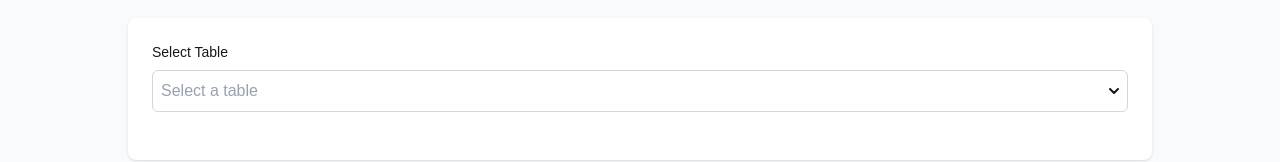
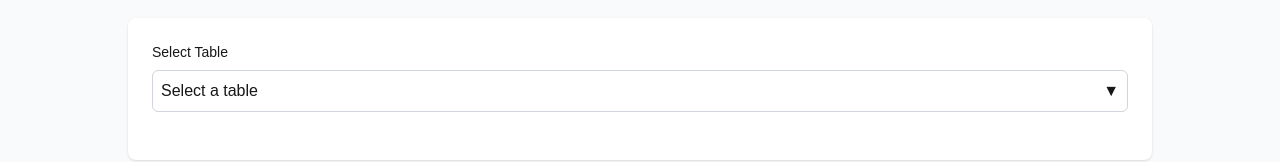
Before and after one commit to NOTDanOS/Motorsport_Database, a Next.js app in the folder frontend/: page /view in a window 1280 px wide. Shown: the part 242-404 px from the top of the page. Built offline with nearby package versions, Linux system fonts and the light colour scheme.

Commit message:
MAde some fixes in the backend engneer service and also added dynamic dropdown for eng team name that maps to id

```diff
--- a/frontend/src/app/layout.js
+++ b/frontend/src/app/layout.js
@@ -22,6 +22,7 @@ export default function RootLayout({ children }) {
     <html lang="en">
       <body
         className={`${geistSans.variable} ${geistMono.variable} antialiased`}
+        suppressHydrationWarning={true}
       >
         <Navbar />
         <div className="pt-16 bg-gray-50 dark:bg-gray-900 min-h-screen">
--- a/frontend/src/components/Dropdown.js
+++ b/frontend/src/components/Dropdown.js
@@ -4,15 +4,51 @@ import { useState, useRef, useEffect } from "react";
 
 export default function Dropdown({
   label,
-  options,
+  options = [],
   value,
   onChange,
-  className = "",
   required = false,
   disabled = false,
 }) {
   const [isOpen, setIsOpen] = useState(false);
+  const [selectedOption, setSelectedOption] = useState(null);
+  const [dropdownOptions, setDropdownOptions] = useState([]);
+  const [isLoading, setIsLoading] = useState(false);
   const dropdownRef = useRef(null);
+
+
+  useEffect(() => {
+    const loadOptions = async () => {
+      if (typeof options === "function") {
+        setIsLoading(true);
+        try {
+          const loadedOptions = await options();
+          setDropdownOptions(Array.isArray(loadedOptions) ? loadedOptions : []);
+        } catch (error) {
+          console.error("Error loading dropdown options:", error);
+          setDropdownOptions([]);
+        } finally {
+          setIsLoading(false);
+        }
+      } else {
+        setDropdownOptions(Array.isArray(options) ? options : []);
+      }
+    };
+
+    loadOptions();
+  }, [options]);
+
+
+  useEffect(() => {
+    if (value && dropdownOptions.length > 0) {
+      const option = dropdownOptions.find(
+        (opt) => opt.value === value || opt === value
+      );
+      setSelectedOption(option || null);
+    } else {
+      setSelectedOption(null);
+    }
+  }, [value, dropdownOptions]);
 
   useEffect(() => {
     function handleClickOutside(event) {
@@ -27,8 +63,15 @@ export default function Dropdown({
     };
   }, [dropdownRef]);
 
-  const handleOptionClick = (option) => {
-    onChange(option);
+  const toggleDropdown = () => {
+    if (!disabled) {
+      setIsOpen(!isOpen);
+    }
+  };
+
+  const handleSelect = (option) => {
+    setSelectedOption(option);
+    onChange(typeof option === "object" ? option.value : option);
     setIsOpen(false);
   };
 
@@ -36,74 +79,55 @@ export default function Dropdown({
     <div className="relative w-full" ref={dropdownRef}>
       <button
         type="button"
-        onClick={() => !disabled && setIsOpen(!isOpen)}
-        className={`w-full p-2 border rounded-md bg-white dark:bg-gray-700 border-gray-300
-        dark:border-gray-600 text-left flex justify-between items-center
-        ${
-          disabled ? "bg-gray-100 text-gray-500 cursor-not-allowed" : ""
-        } ${className}`}
-        aria-haspopup="listbox"
-        aria-expanded={isOpen}
+        className={`flex justify-between items-center w-full p-2 border rounded-md bg-white dark:bg-gray-700 border-gray-300 dark:border-gray-600 ${
+          disabled ? "bg-gray-100 text-gray-500" : ""
+        }`}
+        onClick={toggleDropdown}
         disabled={disabled}
       >
-        <span className={value ? "" : "text-gray-400"}>{value || label}</span>
-        {!disabled && (
-          <svg
-            className="w-2.5 h-2.5 ms-3"
-            aria-hidden="true"
-            xmlns="http://www.w3.org/2000/svg"
-            fill="none"
-            viewBox="0 0 10 6"
-          >
-            <path
-              stroke="currentColor"
-              strokeLinecap="round"
-              strokeLinejoin="round"
-              strokeWidth="2"
-              d="m1 1 4 4 4-4"
-            />
-          </svg>
-        )}
+        <span>
+          {isLoading
+            ? "Loading options..."
+            : selectedOption
+            ? typeof selectedOption === "object"
+              ? selectedOption.label
+              : selectedOption
+            : label}
+        </span>
+        <span>▼</span>
       </button>
 
-      {isOpen && !disabled && (
-        <div
-          className="absolute z-10 mt-1 w-full bg-white divide-y divide-gray-100 rounded-lg shadow-sm
-          dark:bg-gray-700 max-h-60 overflow-auto"
-        >
-          <ul
-            className="py-2 text-sm text-gray-700 dark:text-gray-200"
-            role="listbox"
-          >
-            {options.map((option) => (
-              <li key={option} className="cursor-pointer">
-                <button
-                  type="button"
-                  className="w-full text-left block px-4 py-2 hover:bg-gray-100 dark:hover:bg-gray-600 dark:hover:text-white"
-                  onClick={() => handleOptionClick(option)}
-                  role="option"
-                  aria-selected={value === option}
-                >
-                  {option}
-                </button>
-              </li>
-            ))}
-          </ul>
+      {isOpen && (
+        <div className="absolute z-10 w-full mt-1 bg-white dark:bg-gray-800 border border-gray-300 dark:border-gray-700 rounded-md shadow-lg max-h-60 overflow-auto">
+          {isLoading ? (
+            <div className="p-2 text-center text-gray-500">
+              Loading options...
+            </div>
+          ) : dropdownOptions.length > 0 ? (
+            dropdownOptions.map((option, index) => (
+              <div
+                key={index}
+                className="p-2 hover:bg-gray-100 dark:hover:bg-gray-700 cursor-pointer"
+                onClick={() => handleSelect(option)}
+              >
+                {typeof option === "object" ? option.label : option}
+              </div>
+            ))
+          ) : (
+            <div className="p-2 text-center text-gray-500">
+              No options available
+            </div>
+          )}
         </div>
       )}
 
-      {required && (
-        <input
-          type="text"
-          tabIndex={-1}
-          autoComplete="off"
-          style={{ opacity: 0, height: 0, position: "absolute" }}
-          value={value || ""}
-          onChange={() => {}}
-          required
-          disabled={disabled}
-        />
-      )}
+{/* I hid this form sub */}
+      <input
+        type="hidden"
+        name={label}
+        value={value || ""}
+        required={required}
+      />
     </div>
   );
 }
--- a/frontend/src/components/FormField.js
+++ b/frontend/src/components/FormField.js
@@ -36,13 +36,18 @@ export default function FormField({
         );
 
       case "dropdown":
+      case "select":
         return (
           <Dropdown
-            label={`Select ${field.label}`}
-            options={field.options || []}
+            label={`Select ${field.label || field.name}`}
+            options={
+              typeof field.options === "function"
+                ? field.options
+                : field.options || []
+            }
             value={value}
             onChange={onChange}
-            required={!field.nullable}
+            required={!field.nullable && field.required}
             disabled={disabled}
           />
         );
--- a/frontend/src/utils/tableConfigs.js
+++ b/frontend/src/utils/tableConfigs.js
@@ -94,10 +94,10 @@ export const tableConfigs = {
       { name: "years_experience", label: "Years Experience", type: "number" },
       {
         name: "team_name",
-        label: "Team",
-        type: "select",
+        label: "Select Team",
+        type: "dropdown",
         options: async () => {
-          const res = await fetch("api/engineers/teams");
+          const res = await fetch("/api/engineers/teams");
           const data = await res.json();
           return data.success
             ? data.data.map((team) => ({
@@ -109,5 +109,12 @@ export const tableConfigs = {
       },
     ],
     updateEndpoint: "/engineers/update-assignment",
+    updatePayloadTransform: (data, original) => ({
+      oldName: original.name,
+      newName: data.name,
+      newProficiency: data.proficiency,
+      newYearsExperience: Number(data.years_experience),
+      newTeamId: data.team_name,
+    }),
   },
 };
```
Also changed, not shown: 1 other file (tests, documents, lock files or other folders).
